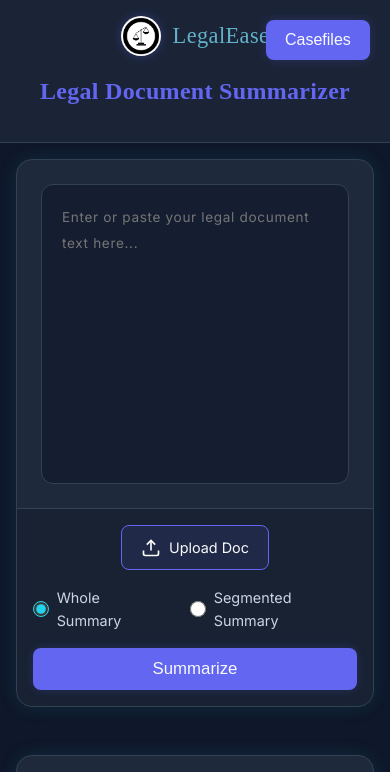
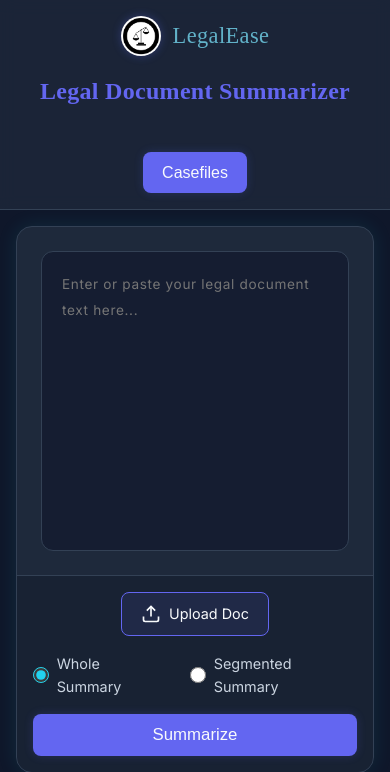
Before and after one commit to AASHIKSRIKAR007/Legal-Summarizer, a Flask app: page / in a window 390 px wide. Shown: the top 772 px of the page. Run offline with Flask 3, Linux system fonts and the light colour scheme; some libraries are stand-ins or nearby versions.

Commit message:
Update styles.css

```diff
--- a/static/styles.css
+++ b/static/styles.css
@@ -83,6 +83,19 @@ body {
     top: 20px;
     right: 20px;
     z-index: 1000; /* Ensure it stays on top */
+}
+
+@media screen and (max-width: 768px) {
+    .top-right-button {
+        position: relative;
+        top: auto;
+        right: auto;
+        margin-top: 10px; /* Adjust spacing */
+        display: flex;
+        justify-content: center;
+        align-items: center;
+        width: 100%;
+    }
 }
 /*
     #downloadCasefilesBtn {
@@ -359,7 +372,16 @@ body {
     box-shadow: 0 0 10px rgba(0, 0, 0, 0.1);
     z-index: 10;
 }
-
+@media screen and (max-width: 768px) {
+    .casefile-list {
+        position: absolute;
+        top: 100%; /* Places it right below the button */
+        left: 50%;
+        transform: translateX(-50%); /* Center align with button */
+        width: 120px; /* Keep the same width */
+        margin-top: 5px; /* Small gap */
+    }
+}
 .casefile-item {
     padding: 10px;
     cursor: pointer;
```
